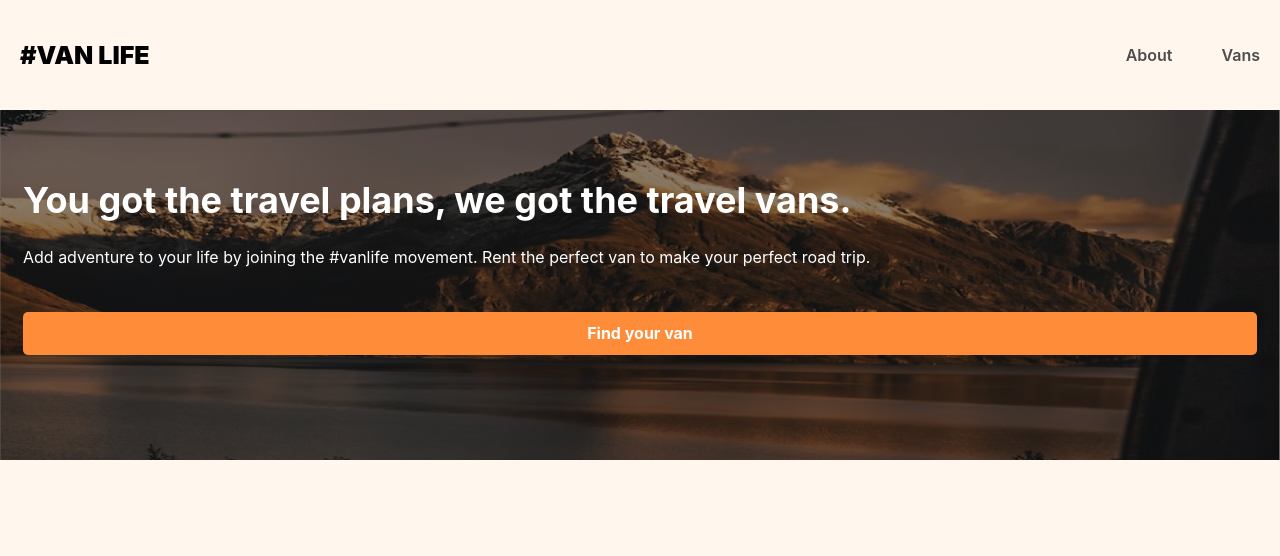
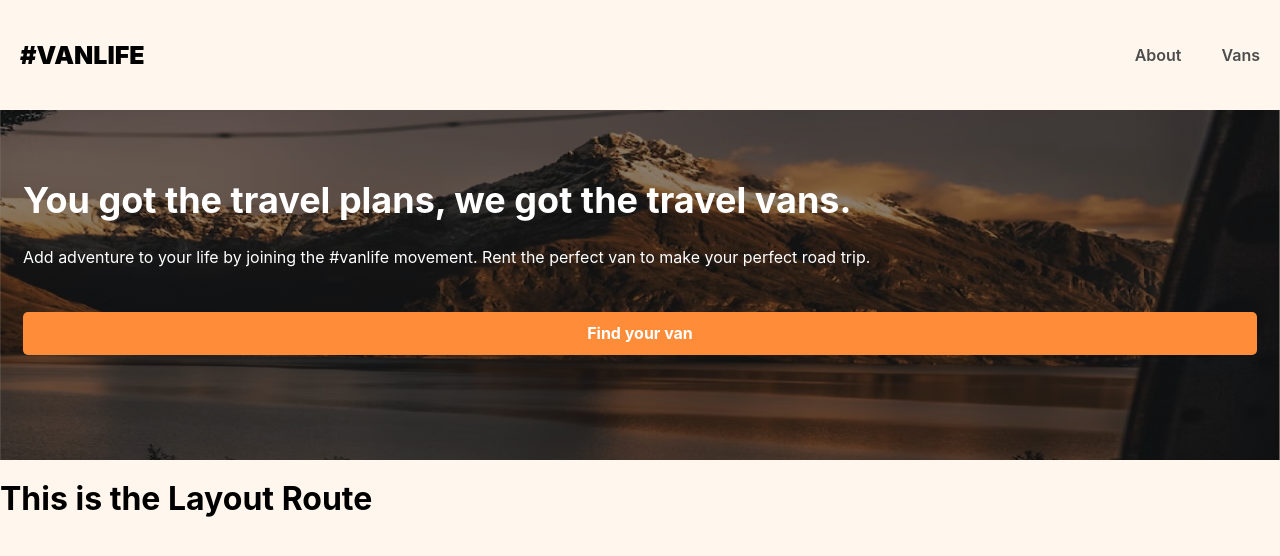
Before and after one commit to RahulPorel/Vans-Life, a React (Vite) app: page / in a window 1280 px wide. Shown: the top 556 px of the page. Built offline with nearby package versions, Linux system fonts and the light colour scheme; what miragejs would draw is missing.

Commit message:
update file

```diff
--- a/src/App.jsx
+++ b/src/App.jsx
@@ -13,24 +13,18 @@
 // import HostLayout from "./components/HostLayout"
 
 import "../server.js";
+import Layout from "./components/Layout.jsx";
 
 function App() {
   return (
     <BrowserRouter>
-      <header>
-        <Link className="site-logo" to="/">
-          #VAN LIFE
-        </Link>
-        <nav>
-          <Link to="/about">About</Link> &nbsp;
-          <Link to="/vans">Vans</Link>
-        </nav>
-      </header>
       <Routes>
-        <Route path="/" element={<Home />} />
-        <Route path="/about" element={<About />} />
-        <Route path="/vans" element={<Vans />} />{" "}
-        <Route path="/vans/:id" element={<VanDetail />} />
+        <Route element={<Layout />}>
+          <Route path="/" element={<Home />} />
+          <Route path="/about" element={<About />} />
+          <Route path="/vans" element={<Vans />} />
+          <Route path="/vans/:id" element={<VanDetail />} />
+        </Route>
       </Routes>
     </BrowserRouter>
   );
--- a/src/components/Header.jsx
+++ b/src/components/Header.jsx
@@ -1,3 +1,5 @@
+import { Link } from "react-router-dom";
+
 const Header = () => {
   return (
     <header>
--- a/src/components/Layout.jsx
+++ b/src/components/Layout.jsx
@@ -1,7 +1,15 @@
-
+import { Outlet } from "react-router-dom";
+import Header from "./Header";
 
 const Layout = () => {
-  return <div>Layout</div>;
+  return (
+    <>
+      <Header />
+      <Outlet />
+
+      <h1>This is the Layout Route</h1>
+    </>
+  );
 };
 
 export default Layout;
```
